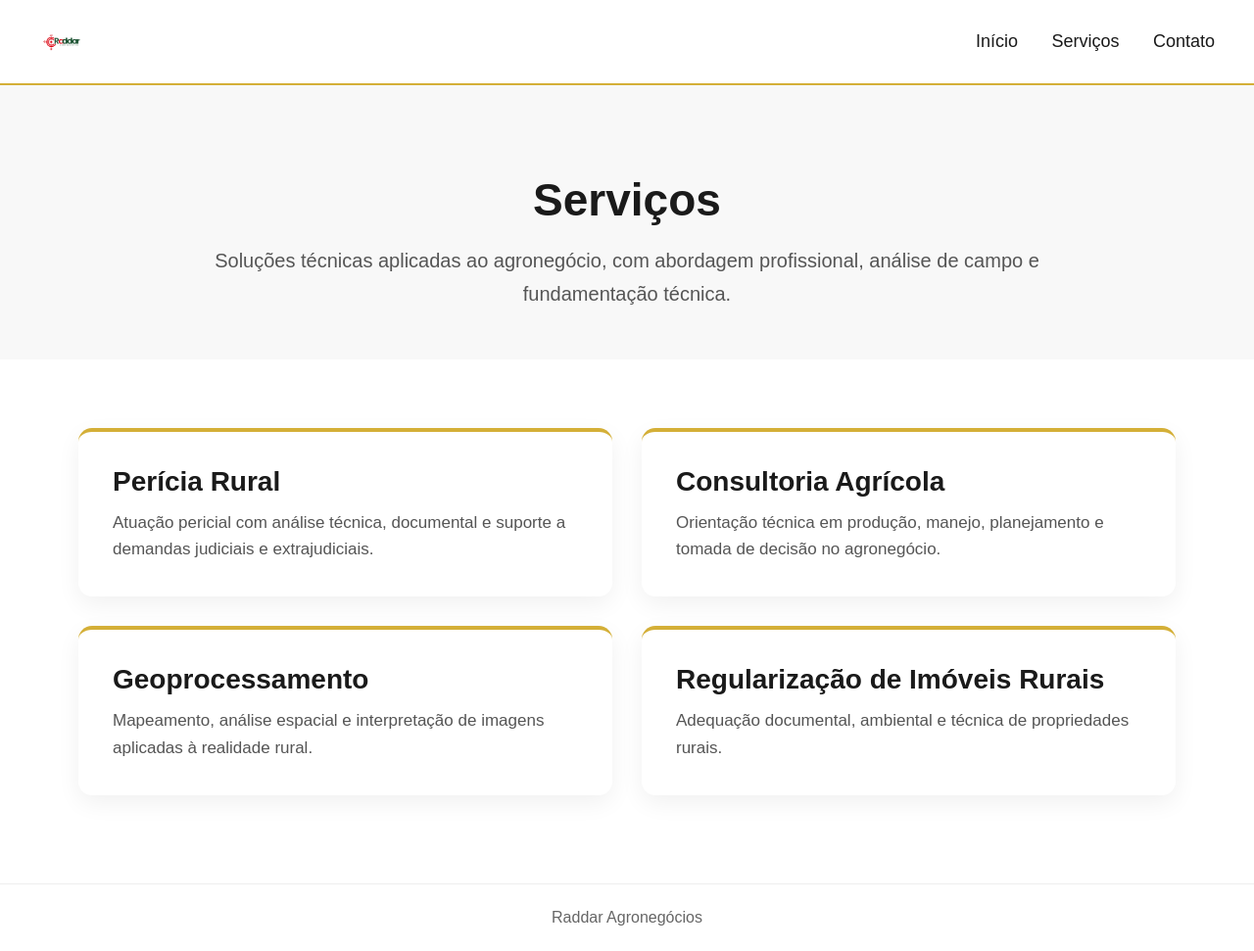
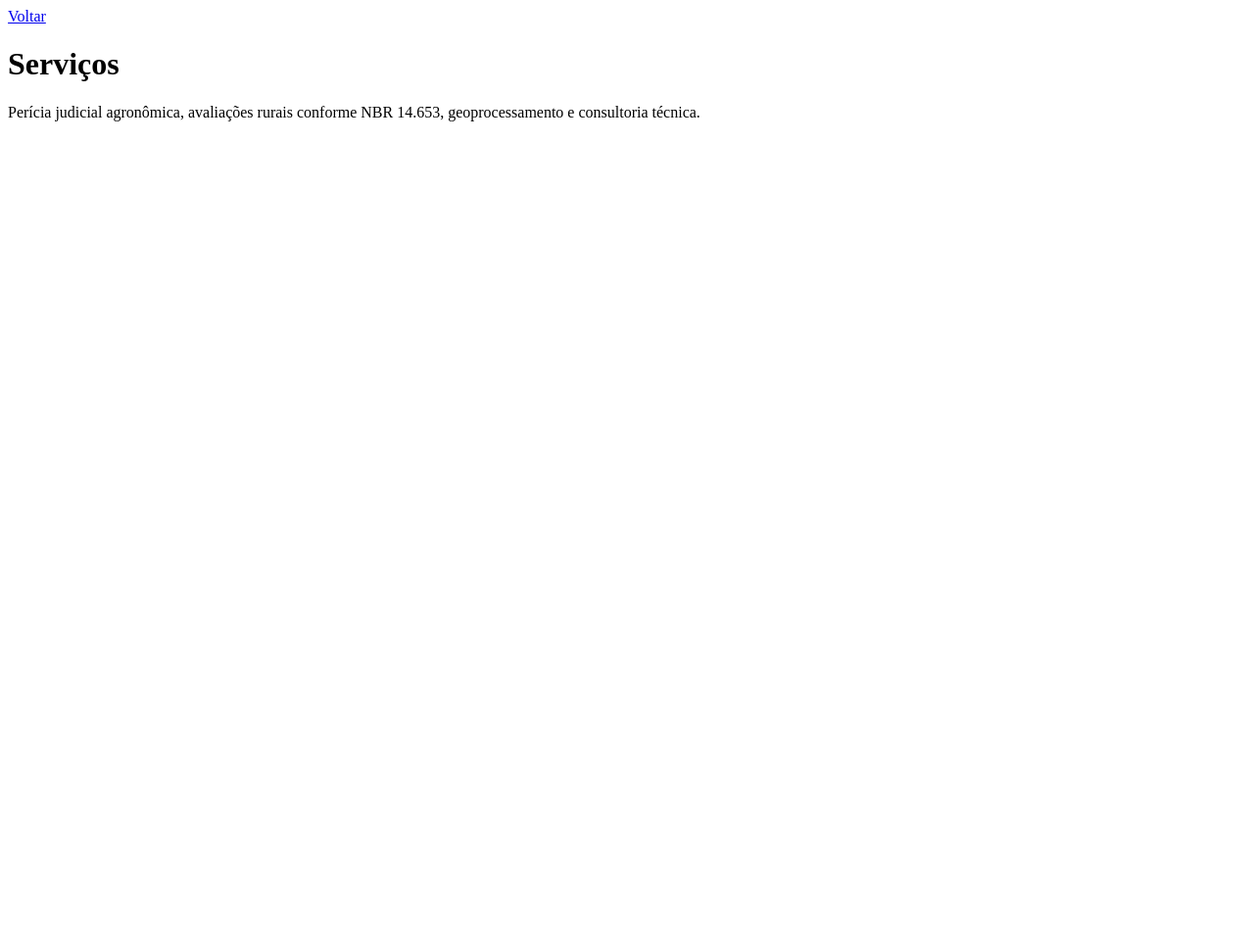
Before and after one commit to danillodutra/site-raddar-oficial, a plain HTML site: page servicos.html in a window 1280 px wide. Shown: the whole page at 98% size. After the commit the page ends 800 px from the top, so only its background shows below. Drawn offline with Linux system fonts and the light colour scheme.

Commit message:
Update servicos.html

```diff
--- a/servicos.html
+++ b/servicos.html
@@ -1,172 +1,22 @@
 <!DOCTYPE html>
-<html lang="pt-br">
+<html lang="pt-BR">
 <head>
   <meta charset="UTF-8">
-  <meta name="viewport" content="width=device-width, initial-scale=1.0">
-  <title>Serviços | Raddar Agronegócios</title>
-
-  <style>
-    * {
-      margin: 0;
-      padding: 0;
-      box-sizing: border-box;
-    }
-
-    body {
-      font-family: Arial, sans-serif;
-      background: #ffffff;
-      color: #1a1a1a;
-    }
-
-    header {
-      display: flex;
-      justify-content: space-between;
-      align-items: center;
-      padding: 20px 40px;
-      background: #ffffff;
-      border-bottom: 2px solid #d4af37;
-      position: sticky;
-      top: 0;
-      z-index: 1000;
-    }
-
-    header img {
-      height: 45px;
-    }
-
-    nav a {
-      color: #1a1a1a;
-      text-decoration: none;
-      margin-left: 30px;
-      font-size: 18px;
-      font-weight: 500;
-    }
-
-    nav a:hover {
-      color: #b8860b;
-    }
-
-    .page-hero {
-      padding: 90px 40px 50px;
-      background: #f8f8f8;
-      text-align: center;
-    }
-
-    .page-hero h1 {
-      font-size: 46px;
-      margin-bottom: 18px;
-    }
-
-    .page-hero p {
-      max-width: 900px;
-      margin: 0 auto;
-      font-size: 20px;
-      color: #555;
-      line-height: 1.7;
-    }
-
-    .services {
-      max-width: 1200px;
-      margin: auto;
-      padding: 70px 40px 90px;
-    }
-
-    .grid {
-      display: grid;
-      grid-template-columns: repeat(2,1fr);
-      gap: 30px;
-    }
-
-    .card {
-      background: #fff;
-      padding: 35px;
-      border-radius: 14px;
-      border-top: 4px solid #d4af37;
-      box-shadow: 0 8px 24px rgba(0,0,0,0.06);
-      cursor: pointer;
-      transition: 0.3s;
-    }
-
-    .card:hover {
-      transform: translateY(-5px);
-      box-shadow: 0 14px 30px rgba(0,0,0,0.10);
-    }
-
-    .card h2 {
-      font-size: 28px;
-      margin-bottom: 12px;
-    }
-
-    .card p {
-      font-size: 17px;
-      color: #555;
-      line-height: 1.6;
-    }
-
-    footer {
-      text-align: center;
-      padding: 25px;
-      border-top: 1px solid #eee;
-      color: #666;
-    }
-
-    @media (max-width: 900px) {
-      .grid {
-        grid-template-columns: 1fr;
-      }
-    }
-  </style>
+  <title>Serviços</title>
 </head>
 
 <body>
 
 <header>
-  <img src="logo.png">
-  <nav>
-    <a href="index.html">Início</a>
-    <a href="servicos.html">Serviços</a>
-    <a href="contato.html">Contato</a>
-  </nav>
+  <a href="index.html">Voltar</a>
 </header>
 
-<section class="page-hero">
-  <h1>Serviços</h1>
-  <p>
-    Soluções técnicas aplicadas ao agronegócio, com abordagem profissional, análise de campo e fundamentação técnica.
-  </p>
-</section>
+<h1>Serviços</h1>
 
-<section class="services">
-
-<div class="grid">
-
-<div class="card" onclick="location.href='pericia.html'">
-  <h2>Perícia Rural</h2>
-  <p>Atuação pericial com análise técnica, documental e suporte a demandas judiciais e extrajudiciais.</p>
-</div>
-
-<div class="card" onclick="location.href='consultoria.html'">
-  <h2>Consultoria Agrícola</h2>
-  <p>Orientação técnica em produção, manejo, planejamento e tomada de decisão no agronegócio.</p>
-</div>
-
-<div class="card" onclick="location.href='geoprocessamento.html'">
-  <h2>Geoprocessamento</h2>
-  <p>Mapeamento, análise espacial e interpretação de imagens aplicadas à realidade rural.</p>
-</div>
-
-<div class="card" onclick="location.href='regularizacao.html'">
-  <h2>Regularização de Imóveis Rurais</h2>
-  <p>Adequação documental, ambiental e técnica de propriedades rurais.</p>
-</div>
-
-</div>
-
-</section>
-
-<footer>
-Raddar Agronegócios
-</footer>
+<p>
+Perícia judicial agronômica, avaliações rurais conforme NBR 14.653,
+geoprocessamento e consultoria técnica.
+</p>
 
 </body>
 </html>
```
